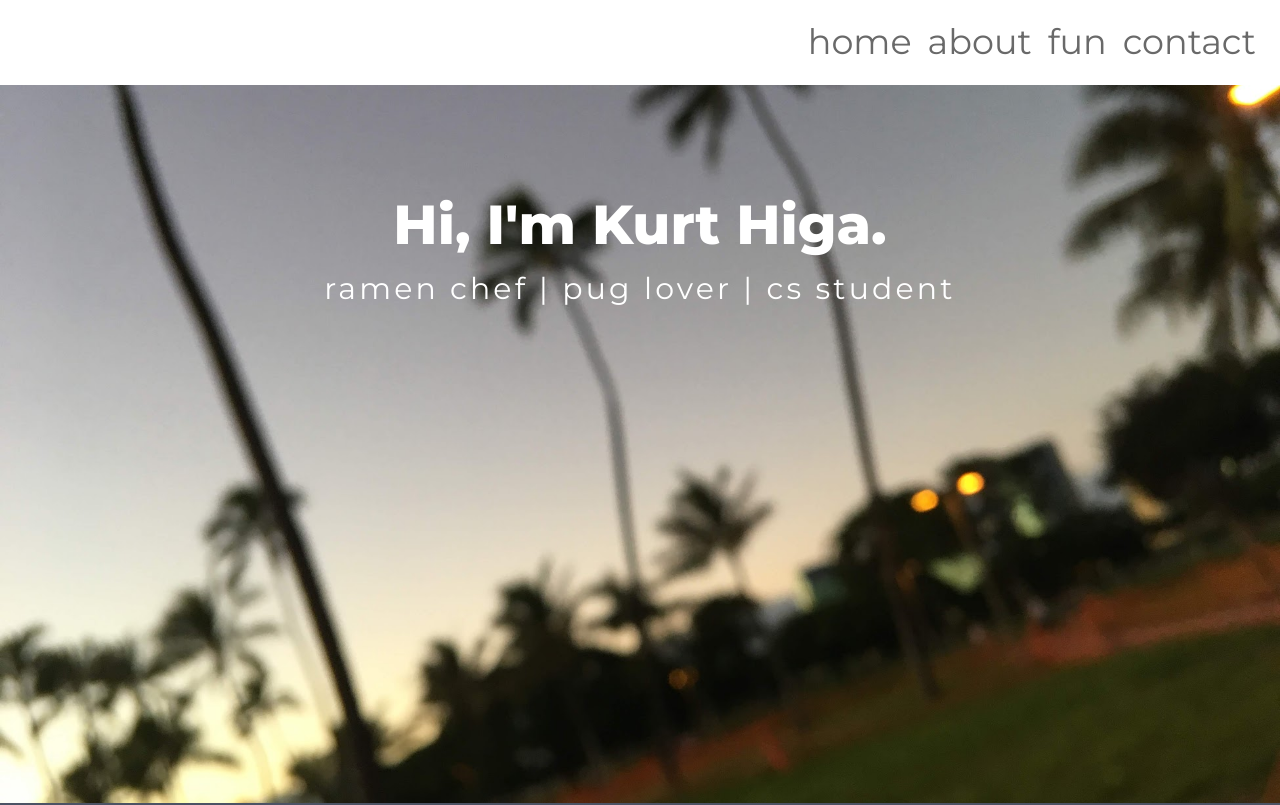
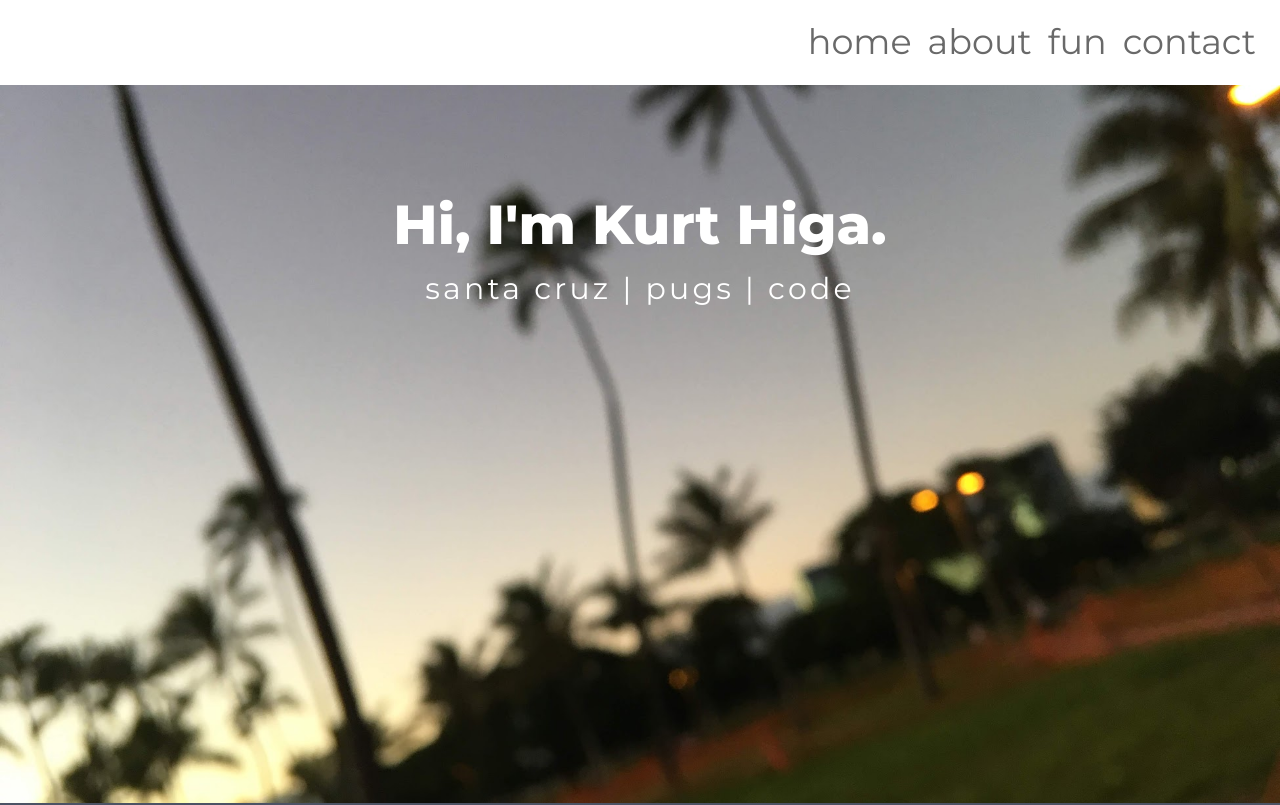
Before and after one commit to kuhiga/Kaato-Home, a plain HTML site: page index.html in a window 1280 px wide. Shown: the top 805 px of the page. Drawn offline with nearby package versions, Linux system fonts and the light colour scheme; some packages are replaced by stand-ins of ours; a script that the page names is missing.

Commit message:
Update index.html

```diff
--- a/index.html
+++ b/index.html
@@ -41,7 +41,7 @@
 
           <div id="basicInfo">
             <h1>Hi, I'm Kurt Higa.  </h1>
-            <div id="pugLover">ramen chef | pug lover | cs student</div>
+            <div id="pugLover"> santa cruz | pugs | code</div>
             <br>
             <br>
             <br>
```
